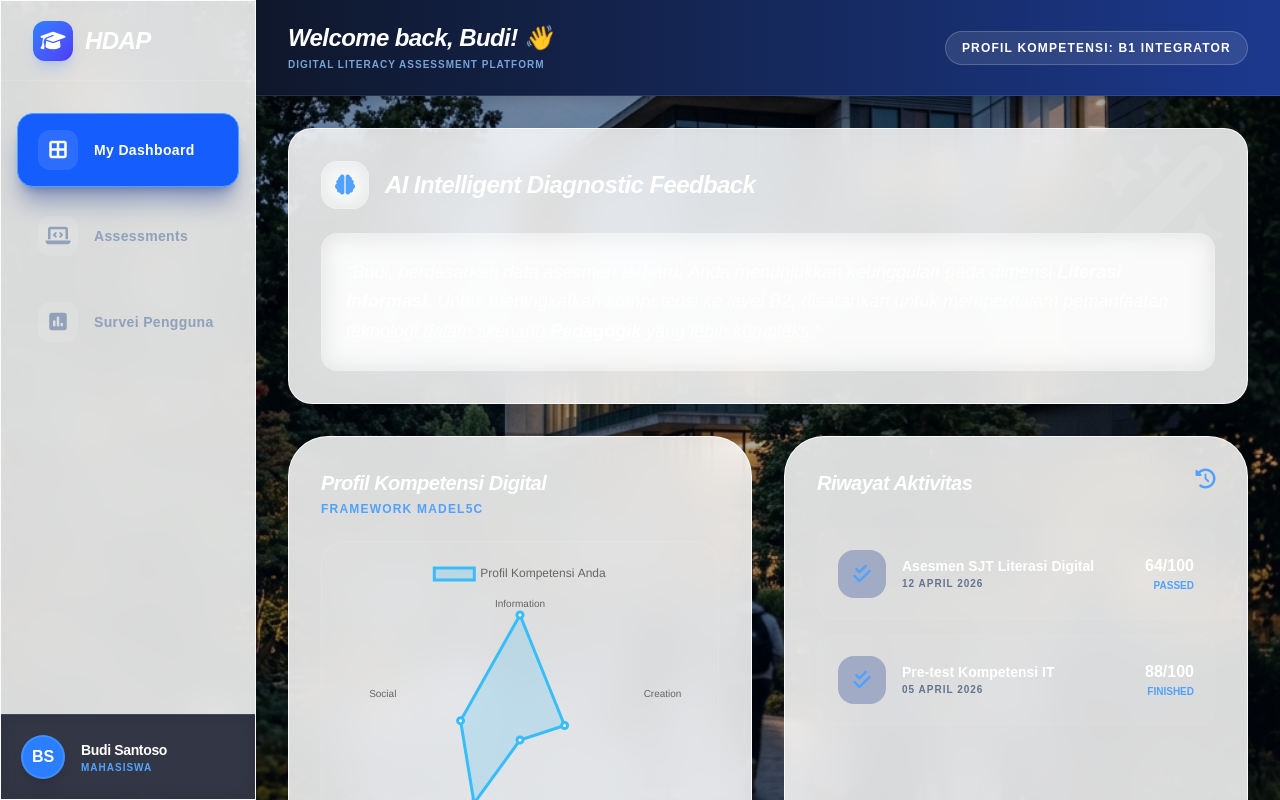
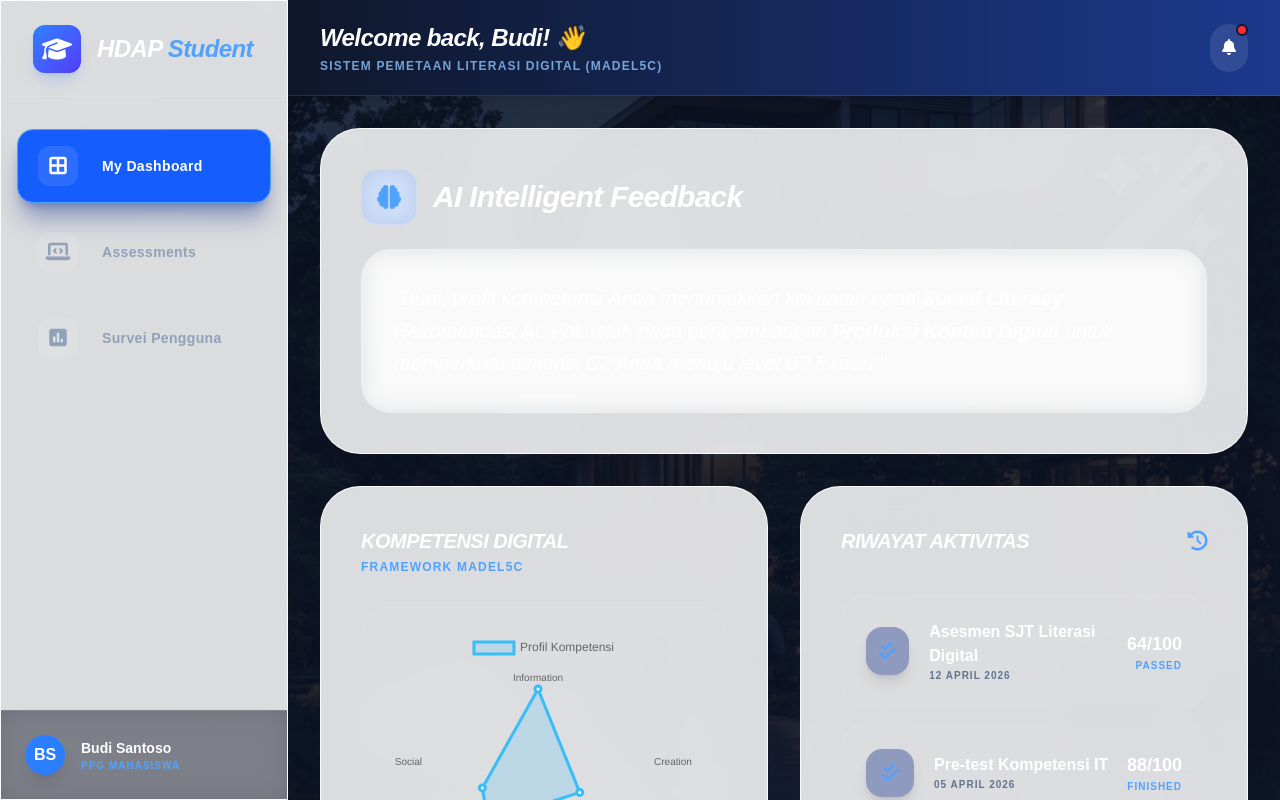
Before and after one commit to cathaleya/web_e-assesment, a Next.js app: page /dashboard in a window 1280 px wide. Built offline with nearby package versions, Linux system fonts and the light colour scheme.

Commit message:
Restore all Student Dashboard features and sync with Blue theme

```diff
--- a/src/app/dashboard/page.tsx
+++ b/src/app/dashboard/page.tsx
@@ -10,6 +10,9 @@ import {
   Filler,
   Tooltip,
   Legend,
+  CategoryScale,
+  LinearScale,
+  BarElement,
 } from "chart.js";
 
 // Register Chart.js components
@@ -19,18 +22,26 @@ ChartJS.register(
   LineElement,
   Filler,
   Tooltip,
-  Legend
+  Legend,
+  CategoryScale,
+  LinearScale,
+  BarElement
 );
 
 export default function UserDashboard() {
   const [activeTab, setActiveTab] = useState<"dashboard" | "assessments" | "survey">("dashboard");
+  const [isMounted, setIsMounted] = useState(false);
+
+  useEffect(() => {
+    setIsMounted(true);
+  }, []);
 
   const radarData = {
     labels: ['Information', 'Creation', 'Pedagogy', 'Ethics', 'Social'],
     datasets: [{
-      label: 'Profil Kompetensi Anda',
+      label: 'Profil Kompetensi',
       data: [85, 60, 45, 70, 65],
-      backgroundColor: 'rgba(56, 189, 248, 0.2)', // Light Blue
+      backgroundColor: 'rgba(56, 189, 248, 0.2)',
       borderColor: 'rgba(56, 189, 248, 1)',
       pointBackgroundColor: '#fff',
       pointBorderColor: '#38bdf8',
@@ -38,22 +49,24 @@ export default function UserDashboard() {
     }]
   };
 
+  if (!isMounted) return null;
+
   return (
     <div className="flex h-screen overflow-hidden relative"
          style={{
-           backgroundImage: "linear-gradient(rgba(15, 23, 42, 0.1), rgba(15, 23, 42, 0.2)), url('/campus_bg.png')",
+           backgroundImage: "linear-gradient(rgba(15, 23, 42, 0.8), rgba(15, 23, 42, 0.9)), url('/campus_bg.png')",
            backgroundSize: 'cover',
            backgroundPosition: 'center',
            backgroundAttachment: 'fixed'
          }}>
 
-      {/* Sidebar - Blue Theme */}
-      <aside className="w-20 lg:w-64 flex-shrink-0 glass-panel border-r border-white/20 flex flex-col transition-all duration-300 relative overflow-hidden bg-slate-900/40">
-        <div className="h-20 flex items-center justify-center lg:justify-start lg:px-8 border-b border-white/10 relative z-10">
-          <div className="w-10 h-10 rounded-xl bg-gradient-to-br from-blue-500 to-indigo-600 flex items-center justify-center shadow-lg shadow-blue-500/20">
-            <i className="fa-solid fa-graduation-cap text-white text-xl"></i>
+      {/* Sidebar - Blue Premium Theme */}
+      <aside className="w-20 lg:w-72 flex-shrink-0 glass-panel border-r border-white/10 flex flex-col transition-all duration-300 relative overflow-hidden bg-slate-900/40">
+        <div className="h-24 flex items-center justify-center lg:justify-start lg:px-8 border-b border-white/10 relative z-10">
+          <div className="w-12 h-12 rounded-xl bg-gradient-to-br from-blue-500 to-indigo-600 flex items-center justify-center shadow-lg shadow-blue-500/20">
+            <i className="fa-solid fa-graduation-cap text-white text-2xl"></i>
           </div>
-          <h1 className="hidden lg:block ml-3 text-2xl font-bold tracking-tight text-white uppercase italic">HDAP</h1>
+          <h1 className="hidden lg:block ml-4 text-2xl font-bold tracking-tight text-white italic">HDAP <span className="text-blue-400">Student</span></h1>
         </div>
 
         <nav className="flex-1 py-8 space-y-3 px-4 relative z-10">
@@ -72,65 +85,72 @@ export default function UserDashboard() {
               <div className="w-10 h-10 rounded-xl bg-white/10 flex items-center justify-center mr-4 group-hover:scale-110 transition-transform">
                 <i className={`fa-solid ${item.icon} text-xl`}></i>
               </div>
-              <span className="hidden lg:block text-sm tracking-wide">{item.label}</span>
+              <span className="hidden lg:block text-sm tracking-wide ml-2">{item.label}</span>
             </button>
           ))}
         </nav>
 
-        <div className="p-5 border-t border-white/10 flex justify-center lg:justify-start items-center bg-slate-950/80 backdrop-blur-md">
-          <div className="w-11 h-11 rounded-full bg-blue-500 flex items-center justify-center border-2 border-blue-400/50 shadow-lg font-bold text-white uppercase">BS</div>
-          <div className="hidden lg:block ml-4">
-            <p className="text-sm font-bold text-white tracking-tight">Budi Santoso</p>
-            <p className="text-[10px] text-blue-400 font-bold uppercase tracking-widest">Mahasiswa</p>
+        {/* User Profile */}
+        <div className="p-6 border-t border-white/10 bg-slate-950/50 backdrop-blur-md">
+          <div className="flex items-center gap-4">
+             <div className="w-10 h-10 rounded-full bg-blue-500 flex items-center justify-center font-bold text-white shadow-lg">BS</div>
+             <div className="hidden lg:block">
+                <p className="text-sm font-bold text-white">Budi Santoso</p>
+                <p className="text-[10px] text-blue-400 font-bold uppercase tracking-widest">PPG Mahasiswa</p>
+             </div>
           </div>
         </div>
       </aside>
 
       {/* Main Content Area */}
       <main className="flex-1 flex flex-col overflow-hidden relative">
+
+        {/* Header */}
         <header className="h-24 flex items-center justify-between px-8 z-10 border-b border-white/10 bg-gradient-to-r from-slate-900 to-blue-900 text-white shadow-xl">
           <div>
             <h2 className="text-2xl font-black text-white italic tracking-tight">Welcome back, Budi! 👋</h2>
-            <p className="text-blue-300 text-sm mt-1 font-bold opacity-80 uppercase tracking-widest text-[10px]">Digital Literacy Assessment Platform</p>
+            <p className="text-blue-300 text-xs mt-1 font-bold opacity-80 uppercase tracking-widest">Sistem Pemetaan Literasi Digital (MADEL5C)</p>
           </div>
           <div className="flex items-center gap-4">
-             <div className="bg-white/10 px-4 py-2 rounded-full border border-white/20 text-xs font-bold uppercase tracking-widest">
-                Profil Kompetensi: B1 Integrator
-             </div>
+             <button className="bg-white/10 p-3 rounded-full hover:bg-white/20 transition relative">
+                <i className="fa-solid fa-bell"></i>
+                <span className="absolute top-0 right-0 w-3 h-3 bg-red-500 rounded-full border-2 border-slate-900"></span>
+             </button>
           </div>
         </header>
 
-        <div className="flex-1 overflow-y-auto p-8 z-0 bg-slate-950/20">
-          <div className="max-w-6xl mx-auto space-y-8">
+        <div className="flex-1 overflow-y-auto p-8 bg-slate-950/10">
+          <div className="max-w-7xl mx-auto space-y-8 animate-in fade-in duration-500">
 
+            {/* TAB 1: DASHBOARD */}
             {activeTab === 'dashboard' && (
-              <div className="space-y-8 animate-in fade-in duration-500">
-                {/* AI Diagnostic Panel - Blue Theme */}
-                <div className="glass-panel rounded-3xl p-8 relative overflow-hidden border-none shadow-2xl bg-gradient-to-br from-slate-900 via-blue-950 to-indigo-950 text-white ai-glow">
+              <div className="space-y-8">
+                {/* AI Diagnostic Panel */}
+                <div className="glass-panel rounded-[40px] p-10 relative overflow-hidden border-none shadow-2xl bg-gradient-to-br from-slate-900 via-blue-950 to-indigo-950 text-white ai-glow">
                   <div className="absolute top-0 right-0 p-4 opacity-10">
                     <i className="fa-solid fa-wand-magic-sparkles text-[120px]"></i>
                   </div>
                   <div className="relative z-10">
                     <div className="flex items-center gap-4 mb-6">
-                      <div className="w-12 h-12 rounded-2xl bg-white/10 backdrop-blur-md flex items-center justify-center border border-white/20">
-                        <i className="fa-solid fa-brain text-blue-400 text-xl"></i>
+                      <div className="w-14 h-14 rounded-2xl bg-blue-500/20 backdrop-blur-md flex items-center justify-center border border-white/20">
+                        <i className="fa-solid fa-brain text-blue-400 text-2xl"></i>
                       </div>
-                      <h3 className="text-2xl font-black tracking-tight italic">AI Intelligent Diagnostic Feedback</h3>
+                      <h3 className="text-3xl font-black italic tracking-tight">AI Intelligent Feedback</h3>
                     </div>
-                    <div className="bg-white/5 backdrop-blur-md rounded-2xl p-6 border border-white/10">
-                      <p className="text-white text-lg leading-relaxed font-medium italic">
-                        "Budi, berdasarkan data asesmen terbaru, Anda menunjukkan keunggulan pada dimensi <strong>Literasi Informasi</strong>. Untuk meningkatkan kompetensi ke level B2, disarankan untuk memperdalam pemanfaatan teknologi dalam skenario <strong>Pedagogik</strong> yang lebih kompleks."
+                    <div className="bg-white/5 backdrop-blur-md rounded-[30px] p-8 border border-white/10">
+                      <p className="text-white text-xl leading-relaxed font-medium italic">
+                        "Budi, profil kompetensi Anda menunjukkan kekuatan pada <strong>Social Literacy</strong>. Rekomendasi AI: Fokuslah pada pengembangan <strong>Produksi Konten Digital</strong> untuk memperkuat dimensi C2 Anda menuju level B2 Expert."
                       </p>
                     </div>
                   </div>
                 </div>
 
                 <div className="grid grid-cols-1 lg:grid-cols-2 gap-8">
-                  {/* Radar Chart Panel */}
-                  <div className="glass-panel rounded-[40px] p-8 flex flex-col border border-white/10 shadow-xl bg-slate-900/60 text-white">
-                    <h3 className="text-xl font-bold mb-1 italic tracking-tight">Profil Kompetensi Digital</h3>
-                    <p className="text-xs text-blue-400 font-bold mb-6 uppercase tracking-widest">Framework MADEL5C</p>
-                    <div className="flex-1 min-h-[350px] w-full flex items-center justify-center bg-white/5 rounded-3xl border border-white/10 p-4">
+                  {/* Radar Chart */}
+                  <div className="glass-panel rounded-[40px] p-10 bg-slate-900/60 border border-white/10 shadow-xl text-white">
+                    <h3 className="text-xl font-bold mb-1 italic tracking-tight uppercase">Kompetensi Digital</h3>
+                    <p className="text-xs text-blue-400 font-bold mb-8 uppercase tracking-widest">Framework MADEL5C</p>
+                    <div className="min-h-[350px] bg-white/5 rounded-[30px] p-6 border border-white/5 flex items-center justify-center">
                        <Radar data={radarData} options={{
                           responsive: true,
                           maintainAspectRatio: false,
@@ -139,9 +159,9 @@ export default function UserDashboard() {
                     </div>
                   </div>
 
-                  {/* History Activity List */}
-                  <div className="glass-panel rounded-[40px] p-8 bg-slate-900/60 border border-white/10 shadow-xl text-white">
-                    <h3 className="text-xl font-bold mb-8 flex justify-between tracking-tight italic">
+                  {/* Activity History */}
+                  <div className="glass-panel rounded-[40px] p-10 bg-slate-900/60 border border-white/10 shadow-xl text-white">
+                    <h3 className="text-xl font-bold mb-10 flex justify-between items-center italic tracking-tight uppercase">
                       Riwayat Aktivitas <i className="fa-solid fa-clock-rotate-left text-blue-400"></i>
                     </h3>
                     <div className="space-y-4">
@@ -149,22 +169,90 @@ export default function UserDashboard() {
                          { title: 'Asesmen SJT Literasi Digital', score: '64/100', date: '12 April 2026', status: 'Passed' },
                          { title: 'Pre-test Kompetensi IT', score: '88/100', date: '05 April 2026', status: 'Finished' }
                        ].map((activity, i) => (
-                        <div key={i} className="flex items-center justify-between p-5 rounded-2xl bg-white/5 hover:bg-white/10 transition-all border border-white/5 cursor-pointer group">
-                          <div className="flex items-center gap-4">
-                            <div className="w-12 h-12 rounded-2xl bg-blue-900/30 text-blue-400 flex items-center justify-center group-hover:scale-110 transition-transform">
+                         <div key={i} className="flex items-center justify-between p-6 rounded-3xl bg-white/5 hover:bg-white/10 transition-all border border-white/5 group">
+                           <div className="flex items-center gap-5">
+                             <div className="w-12 h-12 rounded-2xl bg-blue-900/40 text-blue-400 flex items-center justify-center group-hover:scale-110 transition-transform shadow-lg">
                                <i className="fa-solid fa-check-double text-xl"></i>
                              </div>
                              <div>
-                              <p className="font-bold text-white text-sm">{activity.title}</p>
+                               <p className="font-bold text-white">{activity.title}</p>
                                <p className="text-[10px] text-slate-500 font-black uppercase tracking-widest">{activity.date}</p>
                              </div>
                            </div>
                            <div className="text-right">
-                             <p className="font-black text-white">{activity.score}</p>
-                             <p className="text-[10px] text-blue-400 font-bold uppercase">{activity.status}</p>
+                              <p className="text-lg font-black text-white">{activity.score}</p>
+                              <p className="text-[10px] text-blue-400 font-bold uppercase tracking-widest">{activity.status}</p>
                            </div>
                          </div>
                        ))}
+                    </div>
+                  </div>
+                </div>
+              </div>
+            )}
+
+            {/* TAB 2: ASSESSMENTS (SESUAI HTML) */}
+            {activeTab === 'assessments' && (
+              <div className="space-y-8">
+                 {/* PDI-DL Banner */}
+                 <div className="relative overflow-hidden rounded-[40px] bg-white border border-blue-100 p-12 flex flex-col md:flex-row items-center justify-between shadow-2xl">
+                    <div className="relative z-10 max-w-2xl">
+                      <span className="px-4 py-1.5 bg-blue-100 text-blue-800 text-[10px] font-black rounded-full border border-blue-200 uppercase tracking-widest mb-6 inline-block">Validasi Tersedia</span>
+                      <h3 className="text-4xl font-black text-slate-900 mb-4 tracking-tight">PDI-DL: Preliminary Diagnostic Instrument</h3>
+                      <p className="text-slate-600 mb-8 text-lg leading-relaxed font-medium italic">Uji pemetaan profil awal literasi digital mahasiswa calon guru.</p>
+                      <button className="bg-blue-600 hover:bg-blue-700 text-white font-black px-10 py-4 rounded-2xl shadow-xl shadow-blue-500/20 flex items-center gap-3 transition-all group">
+                        Mulai Asesmen Sekarang <i className="fa-solid fa-arrow-right group-hover:translate-x-2 transition-transform"></i>
+                      </button>
+                    </div>
+                    <div className="relative z-10 mt-10 md:mt-0">
+                       <i className="fa-solid fa-file-signature text-[120px] text-blue-500 drop-shadow-lg opacity-20"></i>
+                    </div>
+                 </div>
+
+                 {/* MADEL5C Locked Card */}
+                 <div className="glass-panel rounded-[40px] p-12 border-white/10 shadow-xl relative overflow-hidden flex flex-col md:flex-row items-center justify-between bg-slate-900/40 opacity-70 grayscale cursor-not-allowed">
+                    <div className="relative z-10 max-w-2xl">
+                      <span className="px-4 py-1.5 bg-slate-800 text-slate-400 text-[10px] font-black rounded-full border border-slate-700 uppercase tracking-widest mb-6 inline-block">Main Research Instrument</span>
+                      <h3 className="text-4xl font-black text-slate-400 mb-4 tracking-tight uppercase">MADEL5C: Digital Literacy SJT</h3>
+                      <button className="bg-slate-800 text-slate-600 font-black px-10 py-4 rounded-2xl cursor-not-allowed flex items-center gap-3">
+                        <i className="fa-solid fa-lock"></i> Belum Tersedia
+                      </button>
+                      <p className="mt-4 text-[11px] font-bold text-blue-400 uppercase tracking-widest">Selesaikan PDI-DL untuk membuka instrumen utama</p>
+                    </div>
+                    <i className="fa-solid fa-lock text-[120px] text-slate-800 opacity-20"></i>
+                 </div>
+              </div>
+            )}
+
+            {/* TAB 3: SURVEY (SESUAI HTML) */}
+            {activeTab === 'survey' && (
+              <div className="space-y-8">
+                 <div className="glass-panel rounded-[40px] p-12 bg-white border-white shadow-2xl">
+                    <div className="flex items-center gap-6 mb-10">
+                       <div className="w-16 h-16 rounded-3xl bg-blue-600 text-white flex items-center justify-center text-3xl shadow-xl shadow-blue-500/30">
+                          <i className="fa-solid fa-chart-line"></i>
+                       </div>
+                       <div>
+                          <h2 className="text-3xl font-black text-slate-900">Statistik Survey Pengguna</h2>
+                          <p className="text-slate-500 text-xs font-bold uppercase tracking-widest">Real-time Usability Performance (ISO 25010)</p>
+                       </div>
+                    </div>
+
+                    <div className="grid grid-cols-1 md:grid-cols-3 gap-8">
+                       <div className="bg-blue-600 rounded-[35px] p-10 text-white shadow-xl shadow-blue-900/20">
+                          <p className="text-xs font-bold opacity-80 uppercase mb-2">System Usability Score</p>
+                          <div className="text-6xl font-black mb-2">88.5</div>
+                          <p className="text-xs font-bold bg-white/20 rounded-full px-4 py-1 inline-block uppercase">Excellent Grade</p>
+                       </div>
+                       <div className="bg-slate-50 rounded-[35px] p-10 border border-slate-100 shadow-inner">
+                          <p className="text-xs font-bold text-slate-400 uppercase mb-2">User Satisfaction</p>
+                          <div className="text-6xl font-black text-slate-900 mb-2">94%</div>
+                          <p className="text-xs font-bold text-blue-600 uppercase">Highly Positive</p>
+                       </div>
+                       <div className="bg-slate-50 rounded-[35px] p-10 border border-slate-100 shadow-inner">
+                          <p className="text-xs font-bold text-slate-400 uppercase mb-2">Platform Efficiency</p>
+                          <div className="text-6xl font-black text-slate-900 mb-2">FAST</div>
+                          <p className="text-xs font-bold text-blue-600 uppercase">Optimized Cache</p>
                        </div>
                     </div>
                  </div>
```
Lines whose indentation alone changed are shown as unchanged.
